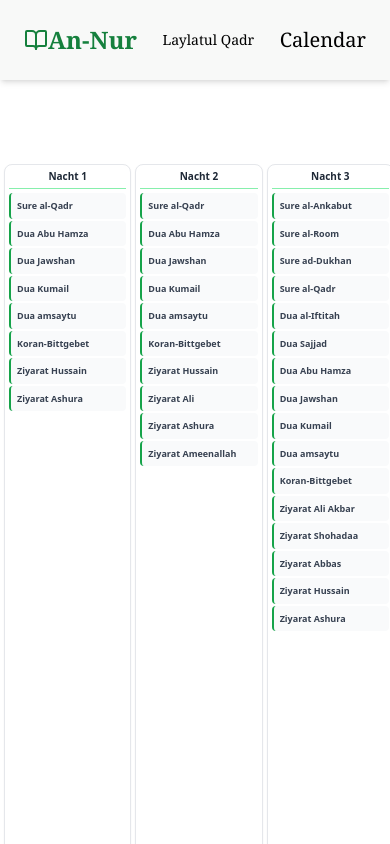
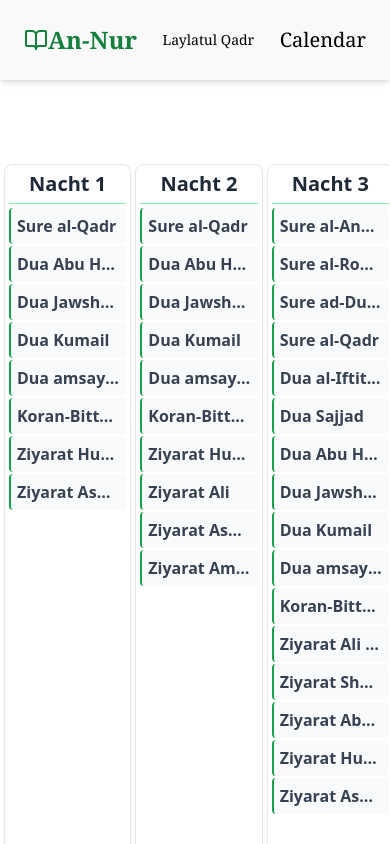
Before and after one commit to ibo-beep/An-Nur, a Nuxt app: page /laylatulqadr in a window 390 px wide. Shown: the top 844 px of the page. Built offline with nearby package versions, Linux system fonts and the light colour scheme.

Commit message:
Mobile Funktion optimiert

```diff
--- a/app/pages/laylatulqadr.vue
+++ b/app/pages/laylatulqadr.vue
@@ -6,7 +6,7 @@
       :key="catIndex"
       class="bg-white p-1 rounded-lg shadow-sm border border-gray-200 w-1/3 flex-shrink-0 flex flex-col"
     >
-      <h2 class="text-[10px] md:text-sm font-bold text-gray-800 mb-1 border-b pb-1 border-green-300 text-center truncate">
+      <h2 class="text-[20px] md:text-xl font-bold text-gray-800 mb-1 border-b pb-1 border-green-300 text-center truncate">
         {{ category.name }}
       </h2>
 
@@ -15,7 +15,7 @@
           v-for="(item, itemIndex) in category.links"
           :key="itemIndex"
           :to="item.url"
-          class="block p-1.5 bg-gray-50 hover:bg-gray-200 transition-colors rounded border-l-2 border-green-600 text-gray-700 text-[9px] md:text-xs font-bold truncate"
+          class="block p-1.5 bg-gray-50 hover:bg-gray-200 transition-colors rounded border-l-2 border-green-600 text-gray-700 text-[16px] md:text-sm font-bold truncate"
         >
           {{ item.title }}
         </NuxtLink>
```
